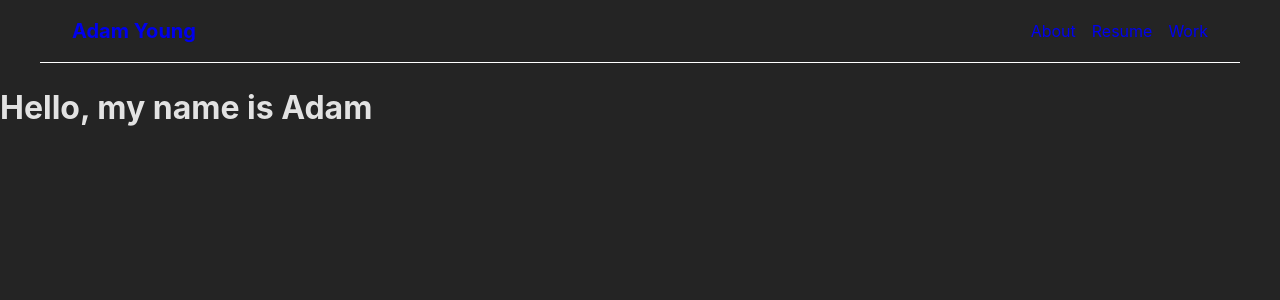
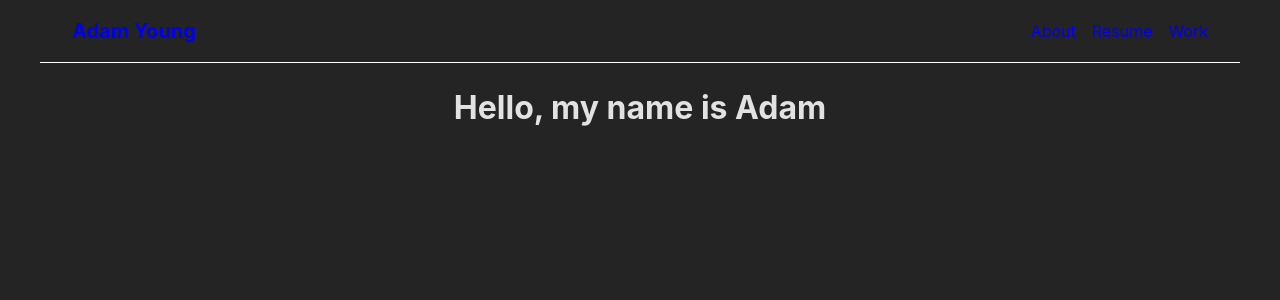
Before and after one commit to Adonuu/portfolio, a React (Vite) app: page / in a window 1280 px wide. Shown: the top 300 px of the page. Built offline with nearby package versions, Linux system fonts and the light colour scheme.

Commit message:
added styling to main content display in layout

```diff
--- /dev/null
+++ b/src/layout.css
@@ -0,0 +1,4 @@
+.main-content {
+    max-width: 1200px;
+    margin: 0 auto;
+}
--- a/src/layout.jsx
+++ b/src/layout.jsx
@@ -1,11 +1,15 @@
 import { Outlet } from 'react-router-dom';
 import { TopBar } from './components/shared/topbar';
+
+import "./layout.css";
 
 export function Layout() {
     return (
       <>
         <TopBar />
-        <Outlet />
+        <div className="main-content">
+            <Outlet />
+        </div>
       </>
     );
   }
--- a/src/pages/about.jsx
+++ b/src/pages/about.jsx
@@ -1,7 +1,7 @@
 export function About() {
     return (
-      <div>
+      <>
         <h1>Information About Me</h1>
-      </div>
+      </>
     );
   }
--- a/src/pages/index.jsx
+++ b/src/pages/index.jsx
@@ -1,7 +1,7 @@
 export function Index() {
     return (
-      <div>
+      <>
         <h1>Hello, my name is Adam</h1>
-      </div>
+      </>
     );
   }
--- a/src/pages/resume.jsx
+++ b/src/pages/resume.jsx
@@ -1,7 +1,7 @@
 export function Resume() {
     return (
-      <div>
+      <>
         <h1>Resume</h1>
-      </div>
+      </>
     );
   }
--- a/src/pages/work.jsx
+++ b/src/pages/work.jsx
@@ -1,7 +1,7 @@
 export function Work() {
     return (
-      <div>
+      <>
         <h1>Work</h1>
-      </div>
+      </>
     );
   }
```
